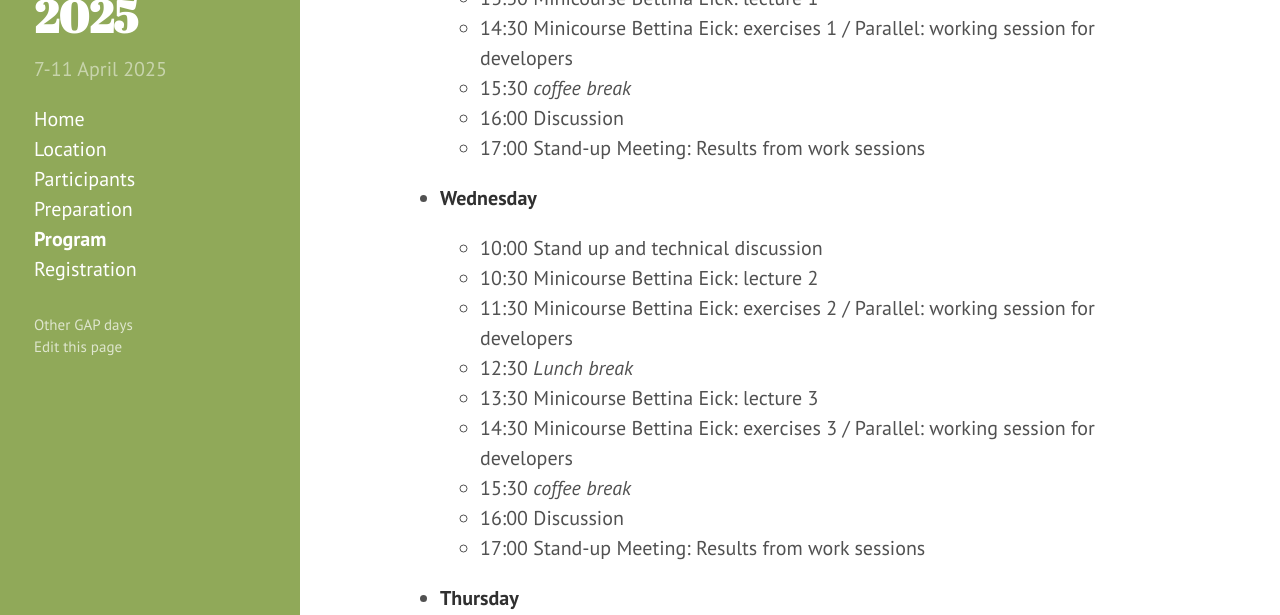
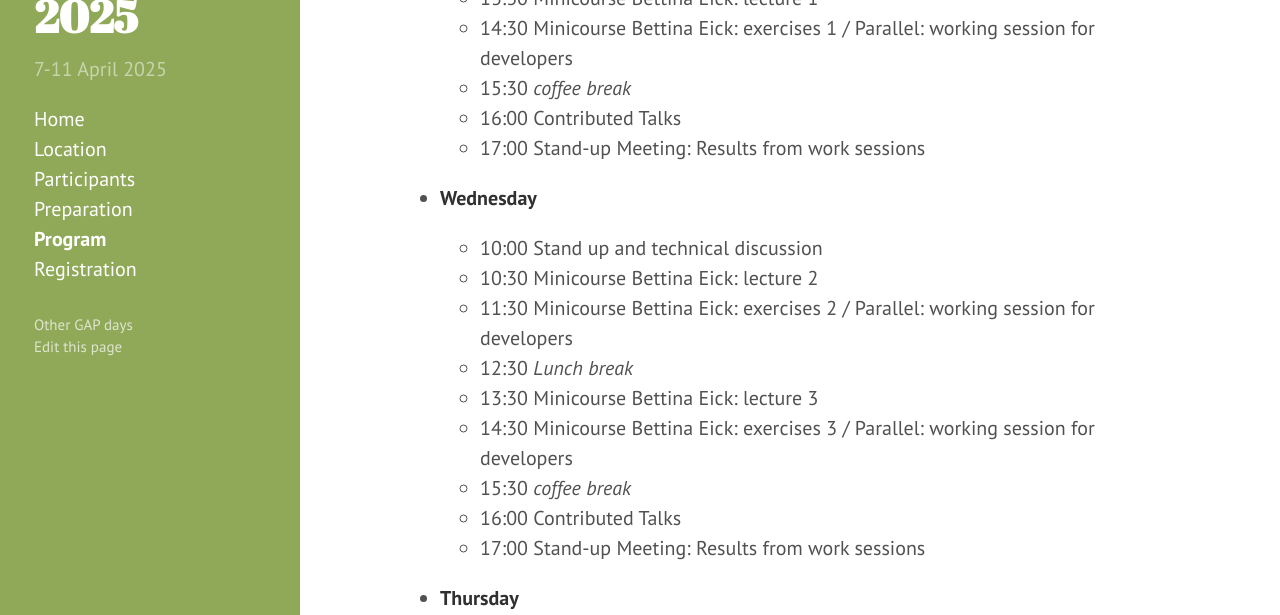
Before and after one commit to gapdays/gapdays2025-spring, a Jekyll site: the page built from program.md, in a window 1280 px wide and 900 px high, scrolled down 1947 px. Shown: the part 155-770 px from the top of the window. Built offline with Jekyll 4.4.1, drawn with Linux system fonts in a browser that asks for light colours.

Commit message:
updated program, inserted two slots for contributed talks

```diff
--- a/program.md
+++ b/program.md
@@ -72,7 +72,7 @@ The schedule is subject to further changes.
   - 13:30 Minicourse Bettina Eick: lecture 1
   - 14:30 Minicourse Bettina Eick: exercises 1 / Parallel: working session for developers
   - 15:30 *coffee break*
-  - 16:00 Discussion
+  - 16:00 Contributed Talks
   - 17:00 Stand-up Meeting: Results from work sessions
 
 - **Wednesday**
@@ -84,7 +84,7 @@ The schedule is subject to further changes.
   - 13:30 Minicourse Bettina Eick: lecture 3
   - 14:30 Minicourse Bettina Eick: exercises 3 / Parallel: working session for developers
   - 15:30 *coffee break*
-  - 16:00 Discussion
+  - 16:00 Contributed Talks
   - 17:00 Stand-up Meeting: Results from work sessions
 
 - **Thursday**
```
